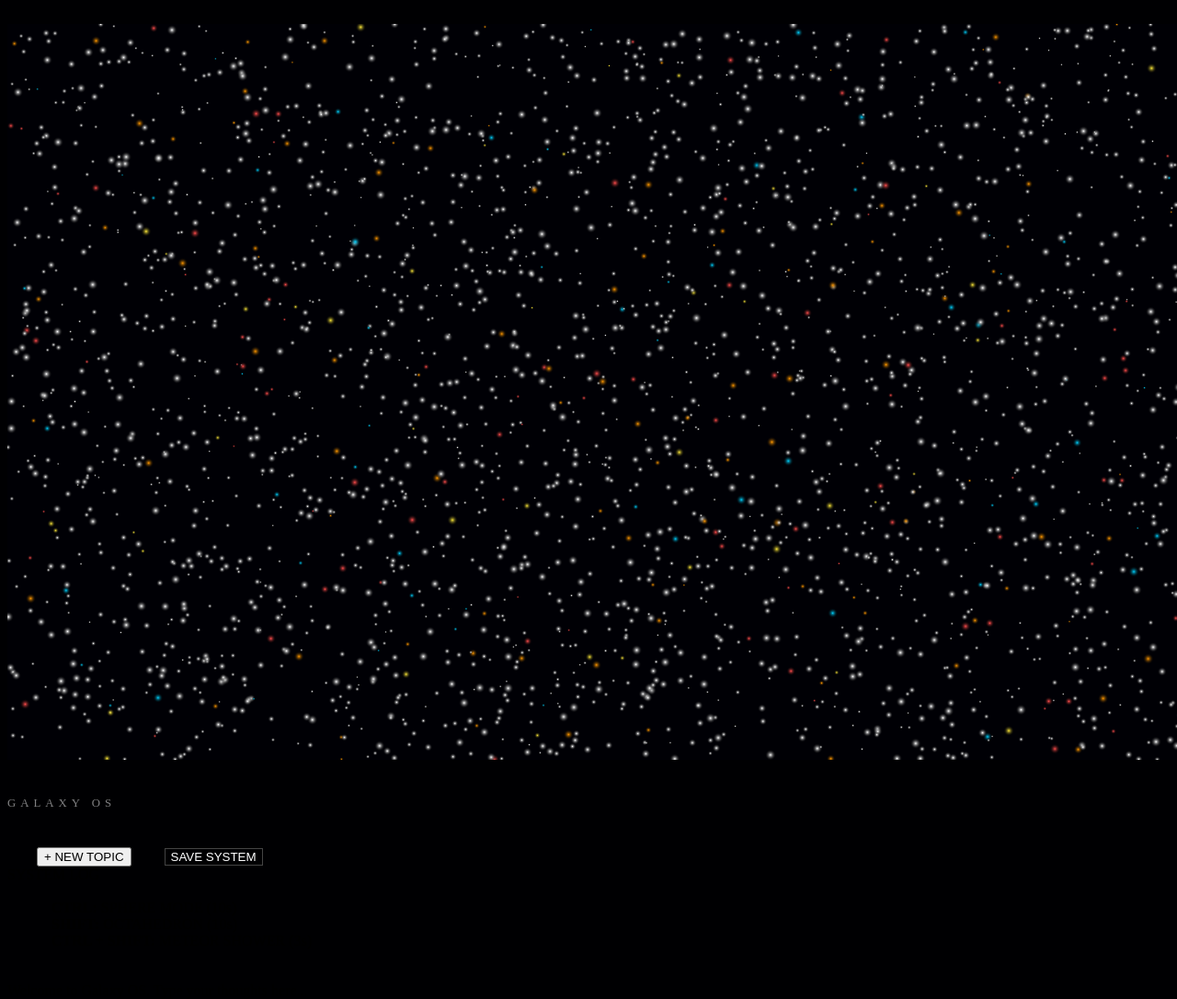
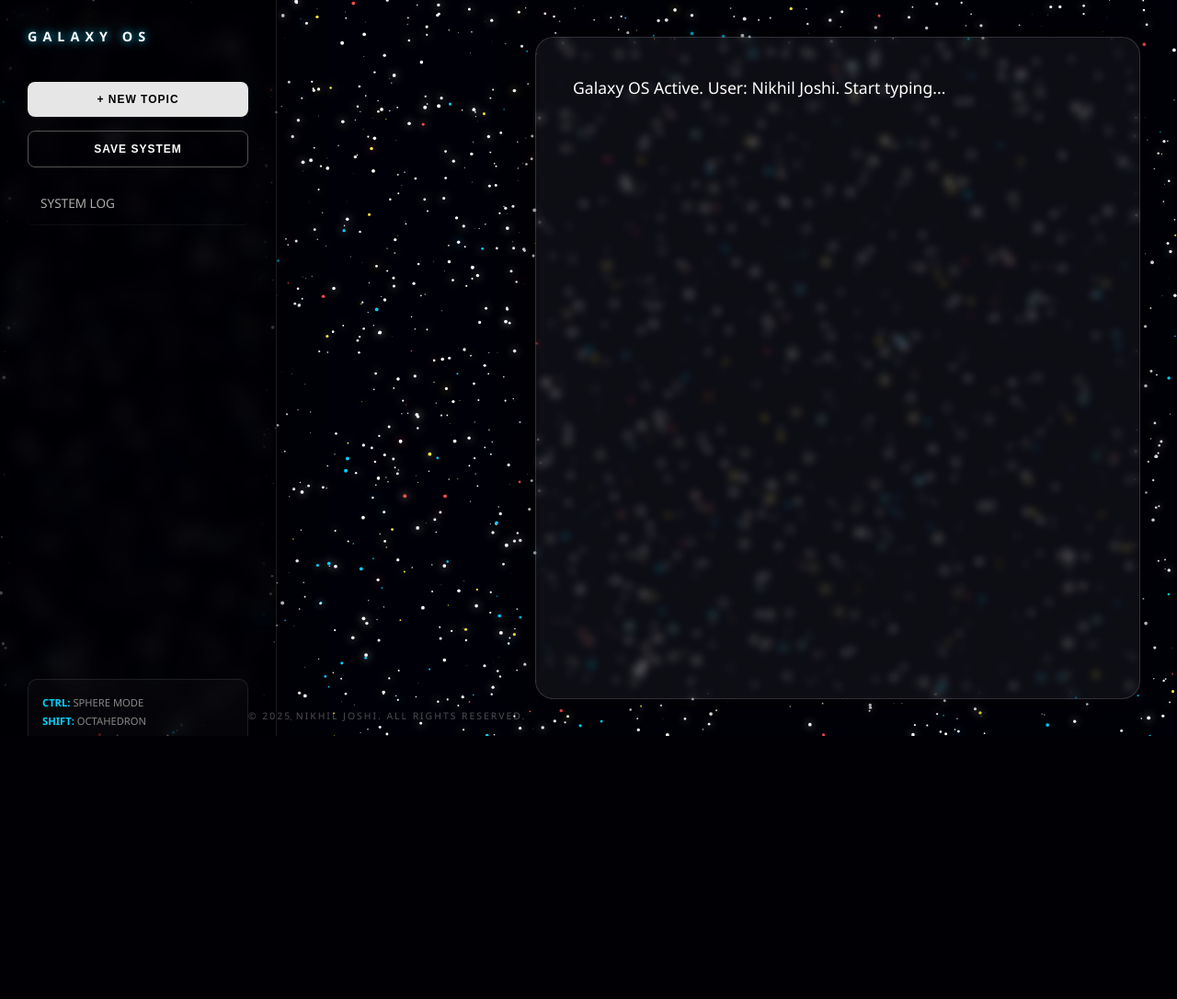
Before and after one commit to nikhiljoshiji0309-code/GALAXYNOTES, a plain HTML site: page index.html in a window 1280 px wide. Shown: the whole page at 92% size. After the commit the page ends 800 px from the top, so only its background shows below. Drawn offline with Linux system fonts and the light colour scheme; animation ran at ten frames a second.

Commit message:
Revamp Galaxy OS UI and note management
Updated the Galaxy OS interface and functionality, including style adjustments, sidebar positioning, and enhanced note management features.

```diff
--- a/index.html
+++ b/index.html
@@ -3,55 +3,107 @@
 <head>
     <meta charset="UTF-8">
     <meta name="viewport" content="width=device-width, initial-scale=1.0">
-    <title>Galaxy OS - Stellar Sphere & Octahedron</title>
+    <title>Galaxy OS - Nikhil Joshi Edition</title>
     <style>
         body, html {
             margin: 0; padding: 0; width: 100%; height: 100%;
-            overflow: hidden; background: #000002;
-            font-family: 'Segoe UI', Tahoma, Geneva, Verdana, sans-serif;
+            overflow: hidden; background: #000005;
+            font-family: 'Segoe UI', Roboto, Helvetica, Arial, sans-serif;
         }
         #canvas { position: fixed; top: 0; left: 0; z-index: 1; }
+
         .ui-layer {
             position: relative; z-index: 10;
             display: flex; height: 100vh; width: 100vw;
             pointer-events: none;
+            justify-content: flex-end; /* Moves content to the right */
         }
+
+        /* Sidebar - Left Side */
         .sidebar {
-            width: 260px; background: rgba(0, 0, 0, 0.9);
+            position: absolute; left: 0; top: 0;
+            width: 240px; height: 100%;
+            background: rgba(0, 0, 0, 0.4); /* Transparent Sidebar */
             border-right: 1px solid rgba(255, 255, 255, 0.1);
             padding: 30px; pointer-events: auto;
-            backdrop-filter: blur(20px);
+            backdrop-filter: blur(10px);
             display: flex; flex-direction: column;
+            box-shadow: 10px 0 30px rgba(0,0,0,0.5);
         }
+
+        /* Editor - Moved to Right Side with 90% Transparency */
         #editor {
-            flex-grow: 1; margin: 50px;
-            background: rgba(255, 255, 255, 0.02);
-            border: 1px solid rgba(255, 255, 255, 0.1);
-            border-radius: 12px; padding: 40px;
-            color: #ffffff; font-size: 1.1rem; outline: none;
-            pointer-events: auto; overflow-y: auto;
+            width: 45%; /* Adjusted width */
+            margin: 40px;
+            background: rgba(255, 255, 255, 0.05); /* 95% Transparent */
+            border: 1px solid rgba(255, 255, 255, 0.15);
+            border-radius: 20px;
+            padding: 40px;
+            color: #ffffff;
+            font-size: 1.1rem;
+            outline: none;
+            pointer-events: auto;
+            overflow-y: auto;
             line-height: 1.7;
+            backdrop-filter: blur(5px); /* Let stars be visible but text readable */
+            box-shadow: 0 0 40px rgba(0,0,0,0.8);
+            transition: border 0.3s ease;
         }
+        #editor:focus {
+            border: 1px solid rgba(255, 255, 255, 0.4);
+        }
+
         button {
             width: 100%; padding: 12px; margin-bottom: 15px;
-            background: #fff; color: #000; border: none;
-            border-radius: 6px; font-weight: bold; cursor: pointer;
-            text-transform: uppercase; font-size: 0.7rem;
+            background: rgba(255, 255, 255, 0.9); color: #000; border: none;
+            border-radius: 8px; font-weight: bold; cursor: pointer;
+            text-transform: uppercase; font-size: 0.75rem;
+            transition: all 0.3s ease;
+            letter-spacing: 1px;
+        }
+        button:hover {
+            background: #fff;
+            transform: translateY(-2px);
+            box-shadow: 0 5px 15px rgba(255,255,255,0.2);
+        }
+
+        .instruction-box {
+            margin-top: auto; color: #888; font-size: 0.7rem;
+            border: 1px solid rgba(255,255,255,0.1);
+            padding: 15px; border-radius: 10px;
+            line-height: 1.8;
+            background: rgba(255,255,255,0.02);
+        }
+        .instruction-box b { color: #00d2ff; }
+
+        .note-item {
+            padding: 14px; color: #aaa; cursor: pointer;
+            border-bottom: 1px solid rgba(255,255,255,0.05);
+            font-size: 0.85rem;
             transition: 0.3s;
+            border-radius: 5px;
         }
-        button:hover { opacity: 0.8; transform: translateY(-2px); }
-        .instruction-box {
-            margin-top: auto; color: #777; font-size: 0.7rem;
-            border: 1px solid #222; padding: 15px; border-radius: 5px;
-            line-height: 1.6;
+        .note-item:hover {
+            color: #fff;
+            background: rgba(255,255,255,0.08);
+            padding-left: 20px;
         }
-        .instruction-box b { color: #aaa; }
-        .note-item {
-            padding: 12px; color: #888; cursor: pointer;
-            border-bottom: 1px solid #111; font-size: 0.8rem;
-            transition: 0.2s;
+
+        .copyright {
+            position: fixed;
+            bottom: 15px;
+            left: 270px; /* Offset from sidebar */
+            font-size: 0.65rem;
+            color: rgba(255, 255, 255, 0.3);
+            z-index: 100;
+            pointer-events: none;
+            letter-spacing: 2px;
+            text-transform: uppercase;
         }
-        .note-item:hover { color: #fff; background: rgba(255,255,255,0.05); }
+
+        /* Custom Scrollbar */
+        #editor::-webkit-scrollbar { width: 5px; }
+        #editor::-webkit-scrollbar-thumb { background: rgba(255,255,255,0.2); border-radius: 10px; }
     </style>
 </head>
 <body>
@@ -60,19 +112,21 @@
 
 <div class="ui-layer">
     <div class="sidebar">
-        <div style="color: #fff; font-size: 0.8rem; letter-spacing: 5px; margin-bottom: 40px; opacity: 0.5;">GALAXY OS</div>
+        <div style="color: #fff; font-size: 0.9rem; font-weight: bold; letter-spacing: 6px; margin-bottom: 40px; text-shadow: 0 0 10px #00d2ff;">GALAXY OS</div>
         <button onclick="createNewNote()">+ NEW TOPIC</button>
-        <button onclick="saveNotes()" style="background: transparent; color: #fff; border: 1px solid #444;">SAVE SYSTEM</button>
+        <button onclick="saveNotes()" style="background: transparent; color: #fff; border: 1px solid #555;">SAVE SYSTEM</button>
         <div id="noteList"></div>
 
         <div class="instruction-box">
-            <b>CTRL:</b> SPHERE MODE (10s)<br>
-            <b>SHIFT:</b> OCTAHEDRON (10s)<br>
-            <b>CTRL + SHIFT:</b> METEOR SHOWER (3s)
+            <b>CTRL:</b> SPHERE MODE<br>
+            <b>SHIFT:</b> OCTAHEDRON<br>
+            <b>CTRL + SHIFT:</b> METEORS
         </div>
     </div>
     <div id="editor" contenteditable="true" spellcheck="false"></div>
 </div>
+
+<div class="copyright">© 2025 NIKHIL JOSHI. ALL RIGHTS RESERVED.</div>
 
 <script>
     const canvas = document.getElementById('canvas');
@@ -89,19 +143,12 @@
     window.addEventListener('mousemove', (e) => { mouse.x = e.x; mouse.y = e.y; });
     window.addEventListener('resize', resize);
 
-    // Key Detection
     window.addEventListener('keydown', (e) => {
-        // Meteor Shower: Ctrl + Shift
-        if (e.ctrlKey && e.shiftKey) {
-            triggerMeteors();
-            return;
-        }
-        // Octahedron: Shift Only
+        if (e.ctrlKey && e.shiftKey) { triggerMeteors(); return; }
         if (e.key === "Shift" && !isOctahedronMode) {
             isOctahedronMode = true;
             setTimeout(() => { isOctahedronMode = false; }, 10000);
         }
-        // Sphere: Ctrl Only
         if (e.key === "Control" && !isSphereMode) {
             isSphereMode = true;
             setTimeout(() => { isSphereMode = false; }, 10000);
@@ -111,11 +158,8 @@
     function triggerMeteors() {
         if (isMeteorMode) return;
         isMeteorMode = true;
-        // Spawn meteors in intervals
-        for (let i = 0; i < 25; i++) {
-            setTimeout(() => {
-                meteors.push(new Meteor());
-            }, i * 120);
+        for (let i = 0; i < 30; i++) {
+            setTimeout(() => { meteors.push(new Meteor()); }, i * 100);
         }
         setTimeout(() => { isMeteorMode = false; }, 3000);
     }
@@ -128,24 +172,26 @@
 
     function getStarConfig() {
         const r = Math.random() * 100;
-        if (r < 90) return { c: '#ffffff' };
-        if (r < 93) return { c: '#ff4d4d' };
-        if (r < 95) return { c: '#ffeb3b' };
-        if (r < 98) return { c: '#ff9800' };
-        return { c: '#00d2ff' };
+        if (r < 85) return { c: '#ffffff' };
+        if (r < 92) return { c: '#00d2ff' };
+        if (r < 96) return { c: '#ff4d4d' };
+        return { c: '#ffeb3b' };
     }
 
     class Meteor {
         constructor() {
-            this.x = Math.random() * (canvas.width + 400);
+            this.x = Math.random() * (canvas.width + 500);
             this.y = -100;
-            this.speed = Math.random() * 15 + 12;
-            this.len = Math.random() * 150 + 80;
+            this.speed = Math.random() * 20 + 15;
+            this.len = Math.random() * 200 + 100;
             this.width = Math.random() * 2 + 1;
         }
         draw() {
             ctx.save();
-            ctx.strokeStyle = 'rgba(255, 255, 255, 0.4)';
+            let grad = ctx.createLinearGradient(this.x, this.y, this.x - this.len, this.y + this.len);
+            grad.addColorStop(0, 'rgba(255, 255, 255, 1)');
+            grad.addColorStop(1, 'rgba(0, 210, 255, 0)');
+            ctx.strokeStyle = grad;
             ctx.lineWidth = this.width;
             ctx.beginPath();
             ctx.moveTo(this.x, this.y);
@@ -153,10 +199,7 @@
             ctx.stroke();
             ctx.restore();
         }
-        update() {
-            this.x -= this.speed;
-            this.y += this.speed;
-        }
+        update() { this.x -= this.speed; this.y += this.speed; }
     }
 
     class Star {
@@ -165,18 +208,12 @@
             this.y = Math.random() * canvas.height;
             this.baseX = this.x;
             this.baseY = this.y;
-            this.size = Math.random() * 1.5 + 0.5;
+            this.size = Math.random() * 1.8 + 0.2;
             this.config = getStarConfig();
-
-            // Sphere Geometry
             this.phi = Math.acos(-1 + (Math.random() * 2));
             this.theta = Math.random() * Math.PI * 2;
-
-            // Octahedron Geometry (6 vertices, 12 edges)
             this.setupOctahedron(index);
-
-            this.vx = 0;
-            this.vy = 0;
+            this.vx = 0; this.vy = 0;
         }
 
         setupOctahedron(i) {
@@ -190,18 +227,21 @@
         }
 
         draw() {
-            let g = ctx.createRadialGradient(this.x, this.y, 0, this.x, this.y, this.size * 3);
-            g.addColorStop(0, this.config.c);
-            g.addColorStop(1, 'transparent');
-            ctx.fillStyle = g;
+            ctx.fillStyle = this.config.c;
             ctx.beginPath();
-            ctx.arc(this.x, this.y, this.size * 3, 0, Math.PI * 2);
+            ctx.arc(this.x, this.y, this.size, 0, Math.PI * 2);
             ctx.fill();
+            if (this.size > 1.2) {
+                ctx.shadowBlur = 10;
+                ctx.shadowColor = this.config.c;
+            } else {
+                ctx.shadowBlur = 0;
+            }
         }
 
         update() {
             let targetX, targetY;
-            let radius = 220;
+            let radius = Math.min(canvas.width, canvas.height) * 0.25;
             let centerX = canvas.width / 2;
             let centerY = canvas.height / 2;
 
@@ -209,7 +249,7 @@
                 let x3d = radius * Math.sin(this.phi) * Math.cos(this.theta + globalRotation);
                 let z3d = radius * Math.sin(this.phi) * Math.sin(this.theta + globalRotation);
                 let y3d = radius * Math.cos(this.phi);
-                let scale = 450 / (450 + z3d);
+                let scale = 600 / (600 + z3d);
                 targetX = centerX + x3d * scale;
                 targetY = centerY + y3d * scale;
             }
@@ -218,29 +258,28 @@
                 let sin = Math.sin(globalRotation);
                 let rx = this.octaX * cos - this.octaZ * sin;
                 let rz = this.octaX * sin + this.octaZ * cos;
-                let scale = 450 / (450 + (rz * radius));
+                let scale = 600 / (600 + (rz * radius));
                 targetX = centerX + (rx * radius) * scale;
                 targetY = centerY + (this.octaY * radius) * scale;
             }
             else {
-                targetX = this.baseX;
-                targetY = this.baseY;
+                targetX = this.baseX; targetY = this.baseY;
                 let dxM = mouse.x - this.x;
                 let dyM = mouse.y - this.y;
                 let dist = Math.sqrt(dxM*dxM + dyM*dyM);
                 if (dist < mouse.radius) {
                     let f = (mouse.radius - dist) / mouse.radius;
-                    this.vx -= (dxM / dist) * f * 10;
-                    this.vy -= (dyM / dist) * f * 10;
+                    this.vx -= (dxM / dist) * f * 12;
+                    this.vy -= (dyM / dist) * f * 12;
                 }
             }
 
             let dx = targetX - this.x;
             let dy = targetY - this.y;
-            this.vx += dx * 0.12;
-            this.vy += dy * 0.12;
-            this.vx *= 0.82;
-            this.vy *= 0.82;
+            this.vx += dx * 0.1;
+            this.vy += dy * 0.1;
+            this.vx *= 0.85;
+            this.vy *= 0.85;
             this.x += this.vx;
             this.y += this.vy;
         }
@@ -248,31 +287,24 @@
 
     function init() {
         stars = [];
-        for (let i = 0; i < 2800; i++) stars.push(new Star(i));
+        for (let i = 0; i < 2200; i++) stars.push(new Star(i));
     }
 
     function animate() {
-        ctx.fillStyle = '#000005';
+        ctx.fillStyle = '#000008';
         ctx.fillRect(0, 0, canvas.width, canvas.height);
-
-        if (isSphereMode || isOctahedronMode) globalRotation += 0.025;
-
-        stars.forEach(s => {
-            s.update();
-            s.draw();
-        });
-
+        if (isSphereMode || isOctahedronMode) globalRotation += 0.015;
+        stars.forEach(s => { s.update(); s.draw(); });
         for (let i = meteors.length - 1; i >= 0; i--) {
             meteors[i].update();
             meteors[i].draw();
-            if (meteors[i].y > canvas.height + 150) meteors.splice(i, 1);
+            if (meteors[i].y > canvas.height + 200) meteors.splice(i, 1);
         }
-
         requestAnimationFrame(animate);
     }
 
     // Logic for Notepad
-    let notes = JSON.parse(localStorage.getItem('sphere_notes')) || [{id: 1, title: 'SYSTEM LOG', content: 'Welcome to Galaxy OS. Type your thoughts here...'}];
+    let notes = JSON.parse(localStorage.getItem('sphere_notes')) || [{id: 1, title: 'SYSTEM LOG', content: 'Galaxy OS Active. User: Nikhil Joshi. Start typing...'}];
     let currentId = notes[0].id;
 
     function render() {
```
Lines whose indentation alone changed are shown as unchanged.
